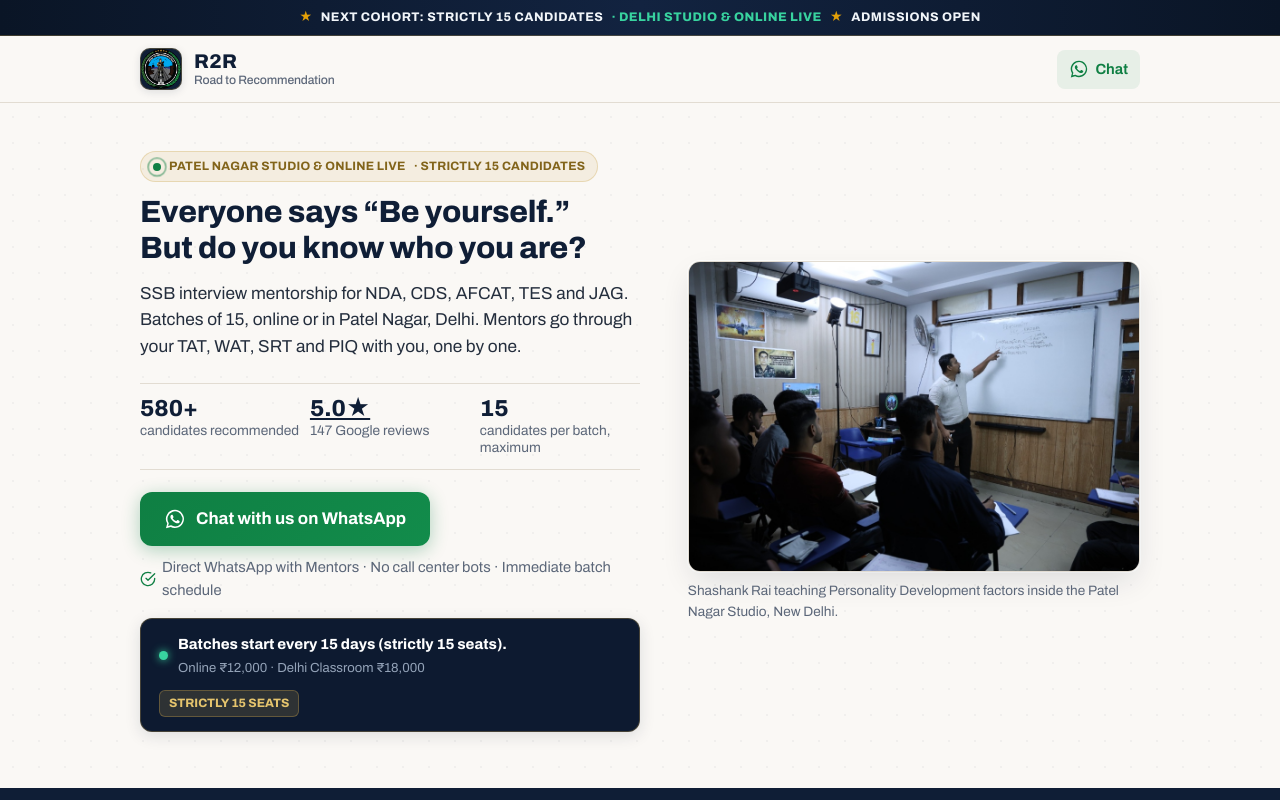
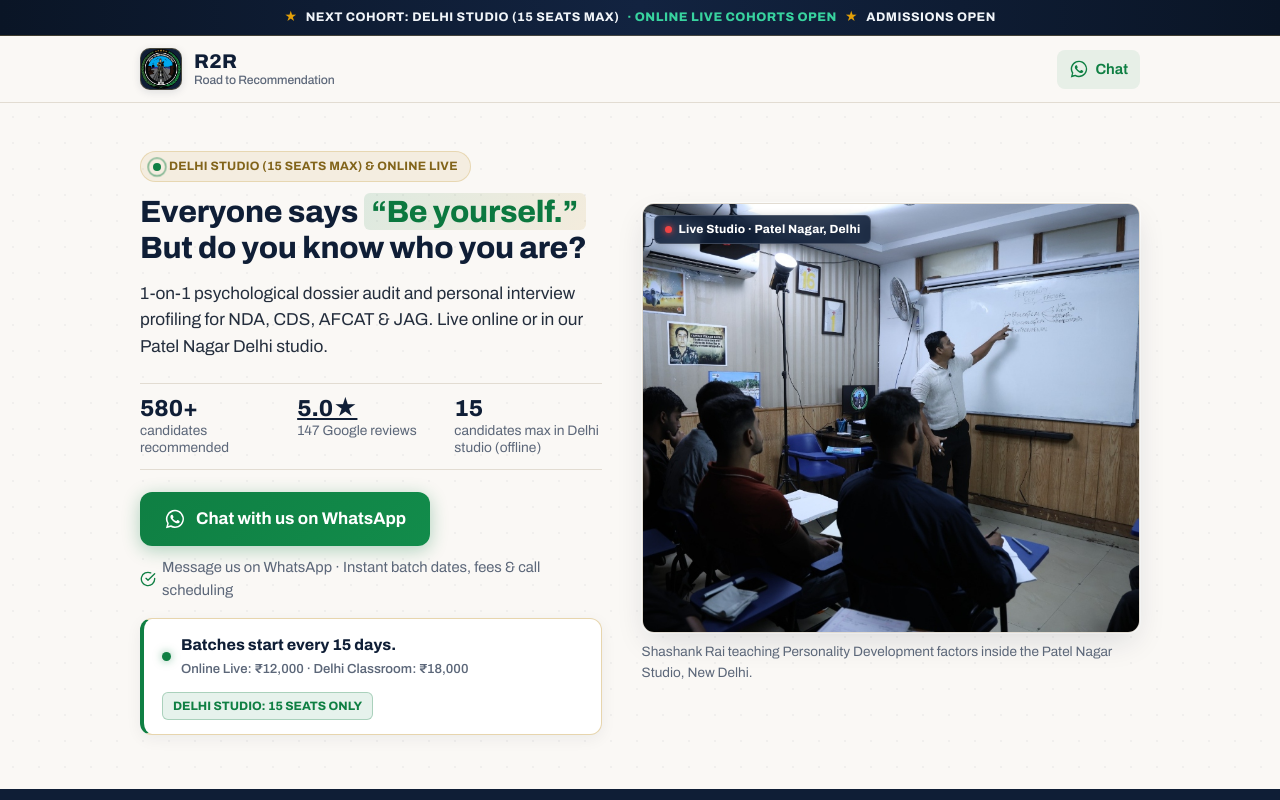
Before and after one commit to kushsharmaks11-coder/Landing-page--r2r, a website: page option-d.html in a window 1280 px wide. Shown: the top 800 px of the page. Drawn offline with Linux system fonts and the light colour scheme.

Commit message:
feat(hero): highlight 'Be yourself', shorten lede, clarify 15 seats offline only, bold light scarcity card and enlarge classroom photo

```diff
--- a/option-d.html
+++ b/option-d.html
@@ -97,6 +97,7 @@ p{margin:0}
 /* Hero */
 .hero{padding:28px 0 36px}
 .hero .grid{display:grid;gap:26px}
+.hl-quote{color:#0b783f;background:linear-gradient(120deg,rgba(15,127,67,0.12),rgba(201,162,74,0.14));padding:2px 8px;border-radius:6px;box-decoration-break:clone;-webkit-box-decoration-break:clone;display:inline}
 .studio-tag{display:inline-flex;align-items:center;gap:8px;padding:5px 12px;border-radius:20px;background:rgba(201,162,74,0.12);border:1px solid rgba(201,162,74,0.3);color:#82641a;font-size:0.76rem;font-weight:720;letter-spacing:0.02em;margin-bottom:12px;text-transform:uppercase}
 .radar-beacon{width:8px;height:8px;border-radius:50%;background:var(--go);display:inline-block;position:relative;flex-shrink:0}
 .radar-beacon::after{content:"";position:absolute;inset:-3px;border-radius:50%;border:1.5px solid var(--go);animation:pulseBeacon 2.2s infinite ease-out}
@@ -112,14 +113,16 @@ p{margin:0}
 .hero .note svg{width:16px;height:16px;color:var(--go);flex-shrink:0}
 
 /* Live Admissions Scarcity Card */
-.live-scarcity{margin-top:16px;padding:14px 18px;background:#0d1a30;color:#e2e8f0;border:1px solid rgba(201,162,74,0.3);border-radius:var(--r);font-size:.92rem;display:flex;align-items:center;justify-content:space-between;gap:12px;flex-wrap:wrap;box-shadow:0 4px 16px rgba(15,30,54,0.12)}
+.live-scarcity{margin-top:16px;padding:14px 18px;background:#ffffff;color:var(--text);border:1.5px solid rgba(201,162,74,0.45);border-left:4px solid var(--go);border-radius:var(--r);font-size:.92rem;display:flex;align-items:center;justify-content:space-between;gap:12px;flex-wrap:wrap;box-shadow:0 4px 16px rgba(15,30,54,0.06)}
 .live-scarcity-left{display:flex;align-items:center;gap:10px}
-.live-dot{width:9px;height:9px;border-radius:50%;background:#38d39f;box-shadow:0 0 8px #38d39f;flex-shrink:0}
-.live-scarcity strong{color:#fff;font-weight:750}
-.live-scarcity .badge-cap{background:rgba(201,162,74,0.18);color:#e5c46d;font-size:.76rem;font-weight:750;padding:3px 9px;border-radius:6px;border:1px solid rgba(201,162,74,0.35);text-transform:uppercase}
+.live-dot{width:9px;height:9px;border-radius:50%;background:#0f7f43;box-shadow:0 0 8px rgba(15,127,67,0.5);flex-shrink:0}
+.live-scarcity strong{color:var(--ink);font-weight:750;font-size:.98rem;display:block}
+.live-scarcity .subtext{font-size:.82rem;color:var(--muted);margin-top:2px;font-weight:550}
+.live-scarcity .badge-cap{background:rgba(15,127,67,0.1);color:#0f7f43;font-size:.76rem;font-weight:750;padding:4px 10px;border-radius:6px;border:1px solid rgba(15,127,67,0.28);text-transform:uppercase}
 .hero figure{margin:0;position:relative}
-.hero figure img{border-radius:var(--r);width:100%;height:auto;aspect-ratio:16/10;object-fit:cover;object-position:50% 50%;border:1px solid var(--line);box-shadow:0 12px 32px -6px rgba(15,30,54,.14), 0 0 0 1px rgba(255,255,255,.9);transition:transform .35s ease}
-@media (min-width:760px){.hero figure img{aspect-ratio:16/11}}
+.hero figure img{border-radius:var(--r);width:100%;height:auto;aspect-ratio:16/10;object-fit:cover;object-position:50% 28%;border:1px solid var(--line);box-shadow:0 12px 32px -6px rgba(15,30,54,.14), 0 0 0 1px rgba(255,255,255,.9);transition:transform .35s ease}
+.figure-badge{position:absolute;top:12px;left:12px;display:inline-flex;align-items:center;gap:7px;background:rgba(15,30,54,0.88);color:#fff;font-size:.74rem;font-weight:750;letter-spacing:.02em;padding:4px 10px;border-radius:6px;backdrop-filter:blur(4px);box-shadow:0 2px 8px rgba(0,0,0,0.25);border:1px solid rgba(255,255,255,0.18);z-index:2}
+.figure-badge .live-dot-red{width:7px;height:7px;border-radius:50%;background:#ef4444;box-shadow:0 0 6px #ef4444}
 .hero figure:hover img{transform:scale(1.02)}
 .hero figcaption{font-size:.85rem;color:var(--muted);margin-top:8px}
 
@@ -278,8 +281,9 @@ footer p+p{margin-top:10px}
 
 @media (min-width:760px){
   body{font-size:18px}
-  .hero{padding:48px 0 56px}
-  .hero .grid{grid-template-columns:1.05fr .95fr;align-items:center;gap:48px}
+  .hero{padding:48px 0 54px}
+  .hero .grid{grid-template-columns:1fr 1.08fr;align-items:center;gap:40px}
+  .hero figure img{aspect-ratio:4/3;min-height:430px;object-fit:cover;object-position:50% 25%}
   .hero .btn{width:auto}
   .pf{grid-template-columns:repeat(3,1fr);gap:28px}
   .mentors,.quotes{grid-template-columns:repeat(3,1fr)}
@@ -299,7 +303,7 @@ footer p+p{margin-top:10px}
 </svg>
 
 <div class="ticker-ribbon" role="region" aria-label="Cohort admissions status">
-  <span class="star">★</span> <span>Next Cohort: Strictly 15 Candidates</span> <span class="highlight">· Delhi Studio &amp; Online Live</span> <span class="star">★</span> <span>Admissions Open</span>
+  <span class="star">★</span> <span>Next Cohort: Delhi Studio (15 Seats Max)</span> <span class="highlight">· Online Live Cohorts Open</span> <span class="star">★</span> <span>Admissions Open</span>
 </div>
 
 <header class="top">
@@ -322,19 +326,19 @@ footer p+p{margin-top:10px}
 <section class="hero">
   <div class="wrap grid">
     <div>
-      <div class="studio-tag"><span class="radar-beacon"></span><span>Patel Nagar Studio & Online Live</span> · Strictly 15 Candidates</div>
-      <h1>Everyone says “Be yourself.” <br class="dt-br">But do you know who you are?</h1>
-      <p class="lede">SSB interview mentorship for NDA, CDS, AFCAT, TES and JAG. Batches of 15, online or in Patel Nagar, Delhi. Mentors go through your TAT, WAT, SRT and PIQ with you, one by one.</p>
+      <div class="studio-tag"><span class="radar-beacon"></span><span>Delhi Studio (15 Seats Max) &amp; Online Live</span></div>
+      <h1>Everyone says <span class="hl-quote">“Be yourself.”</span> <br class="dt-br">But do you know who you are?</h1>
+      <p class="lede">1-on-1 psychological dossier audit and personal interview profiling for NDA, CDS, AFCAT &amp; JAG. Live online or in our Patel Nagar Delhi studio.</p>
 
       <ul class="facts">
         <li><b>580+</b><span>candidates recommended</span></li>
         <li><b><a href="https://www.google.com/search?q=Road+to+Recommendation+SSB+Patel+Nagar+reviews" target="_blank" rel="noopener" data-fill="rating">5.0★</a></b><span data-fill="reviews">147 Google reviews</span></li>
-        <li><b>15</b><span>candidates per batch, maximum</span></li>
+        <li><b>15</b><span>candidates max in Delhi studio (offline)</span></li>
       </ul>
 
       <div class="act">
         <a class="btn block wa" data-cta="hero" href="https://wa.me/919971910683?text=Hi"><svg aria-hidden="true"><use href="#wa"/></svg>Chat with us on WhatsApp</a>
-        <p class="note"><svg viewBox="0 0 24 24" fill="none" stroke="currentColor" stroke-width="2" stroke-linecap="round" stroke-linejoin="round"><path d="M22 11.08V12a10 10 0 1 1-5.93-9.14"></path><polyline points="22 4 12 14.01 9 11.01"></polyline></svg>Direct WhatsApp with Mentors · No call center bots · Immediate batch schedule</p>
+        <p class="note"><svg viewBox="0 0 24 24" fill="none" stroke="currentColor" stroke-width="2" stroke-linecap="round" stroke-linejoin="round"><path d="M22 11.08V12a10 10 0 1 1-5.93-9.14"></path><polyline points="22 4 12 14.01 9 11.01"></polyline></svg>Message us on WhatsApp · Instant batch dates, fees &amp; call scheduling</p>
       </div>
 
       <div class="live-scarcity">
@@ -342,14 +346,15 @@ footer p+p{margin-top:10px}
           <span class="live-dot"></span>
           <div>
             <strong data-fill="nextBatch">Batches start every 15 days</strong>
-            <div style="font-size:.82rem;color:#94a3b8;margin-top:2px">Online ₹12,000 · Delhi Classroom ₹18,000</div>
+            <div class="subtext">Online Live: ₹12,000 · Delhi Classroom: ₹18,000</div>
           </div>
         </div>
-        <span class="badge-cap">Strictly 15 Seats</span>
+        <span class="badge-cap">Delhi Studio: 15 Seats Only</span>
       </div>
     </div>
 
     <figure>
+      <div class="figure-badge"><span class="live-dot-red"></span>Live Studio · Patel Nagar, Delhi</div>
       <img src="images/opt/shashank-teaching-whiteboard.jpg" width="1024" height="682" alt="Shashank Rai teaching Personality Development factors inside the Patel Nagar Studio, New Delhi" loading="eager" fetchpriority="high">
       <figcaption>Shashank Rai teaching Personality Development factors inside the Patel Nagar Studio, New Delhi.</figcaption>
     </figure>
@@ -666,7 +671,7 @@ footer p+p{margin-top:10px}
           <li>Live PPDT &amp; TAT simulation with real-time screen sharing</li>
           <li>1-on-1 mock interviews on video with Advocate Rahul Sharma</li>
           <li>Complete session recordings provided, yours to keep</li>
-          <li>Strictly 15 candidates per online batch</li>
+          <li>Small interactive live cohorts with 1-on-1 dossier feedback</li>
         </ul>
         <a class="btn block wa" data-cta="online" href="https://wa.me/919971910683?text=Hi"><svg aria-hidden="true"><use href="#wa"/></svg>Ask about the online batch</a>
         <p class="alt-link">Ready to enrol? <a href="https://r2rssb.graphy.com/s/store" target="_blank" rel="noopener">Enrol on our course portal</a></p>
@@ -806,7 +811,7 @@ var MESSAGES = {
   var fill = {
     nextOnline: CONFIG.nextOnline ? CONFIG.nextOnline : null,
     nextOffline: CONFIG.nextOffline ? CONFIG.nextOffline : null,
-    nextBatch: next ? "Next batch starts " + next + "." : "Batches start every 15 days (strictly 15 seats).",
+    nextBatch: next ? "Next batch starts " + next + "." : "Batches start every 15 days.",
     rating: CONFIG.rating + "★",
     reviews: CONFIG.reviews + " Google reviews",
     ratingLong: "Rated " + CONFIG.rating + " from " + CONFIG.reviews + " reviews on Google"
```
Also changed, not shown: option-d/index.html (+23 -18 lines).
